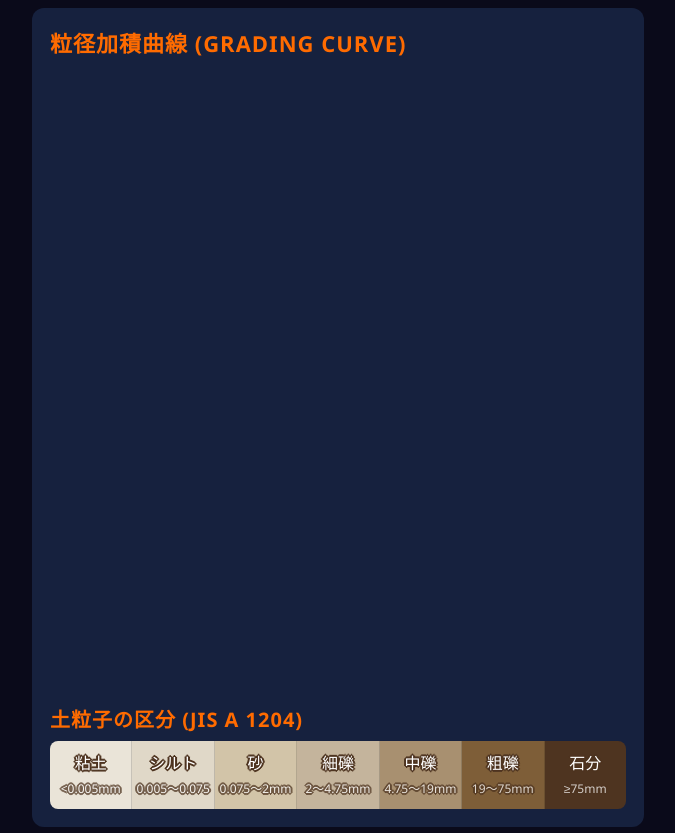
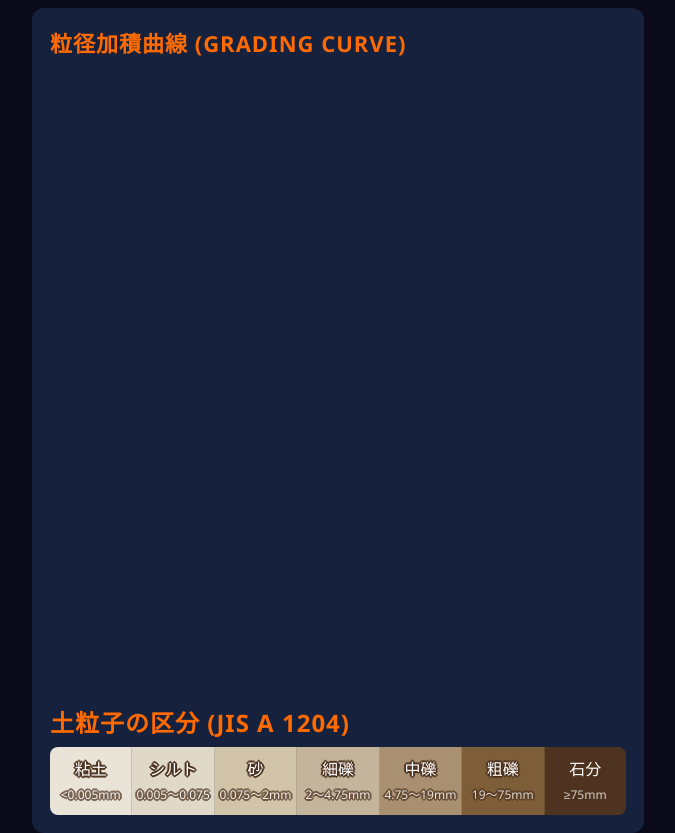
Before and after one commit to mkt-kuno/GradingCurveGame, a website: page index.html in a window 1280 px wide. Shown: the top 833 px of the page, without its empty margins (302-977 px from the left). Drawn offline with Linux system fonts and the light colour scheme.

Commit message:
Increase font size of title in index.html

```diff
--- a/index.html
+++ b/index.html
@@ -44,7 +44,7 @@ footer{width:100%;text-align:center;padding:12px 0 8px;font-size:11px;color:#444
 #chart-canvas{display:block;border-radius:8px;width:100%}
 #grading-params{font-size:13px;color:#aaa;margin-top:8px;line-height:1.7;white-space:pre-line}
 #soil-class{margin-top:10px}
-.sc-title{font-size:20px;color:#FF6B00;letter-spacing:1px;margin-bottom:8px;font-weight:bold}
+.sc-title{font-size:24px;color:#FF6B00;letter-spacing:1px;margin-bottom:8px;font-weight:bold}
 .sc-row{display:flex;border-radius:8px;overflow:hidden;font-size:16px;text-align:center}
 .sc-cell{flex:1;padding:10px 4px;line-height:1.5;border-right:1px solid rgba(0,0,0,.15);color:#fff;text-shadow:-1px 0 0 #4E3420,1px 0 0 #4E3420,0 -1px 0 #4E3420,0 1px 0 #4E3420,-1px -1px 0 #4E3420,1px -1px 0 #4E3420,-1px 1px 0 #4E3420,1px 1px 0 #4E3420,-2px 0 0 #4E3420,2px 0 0 #4E3420,0 -2px 0 #4E3420,0 2px 0 #4E3420}
 .sc-cell:last-child{border-right:none}
```
